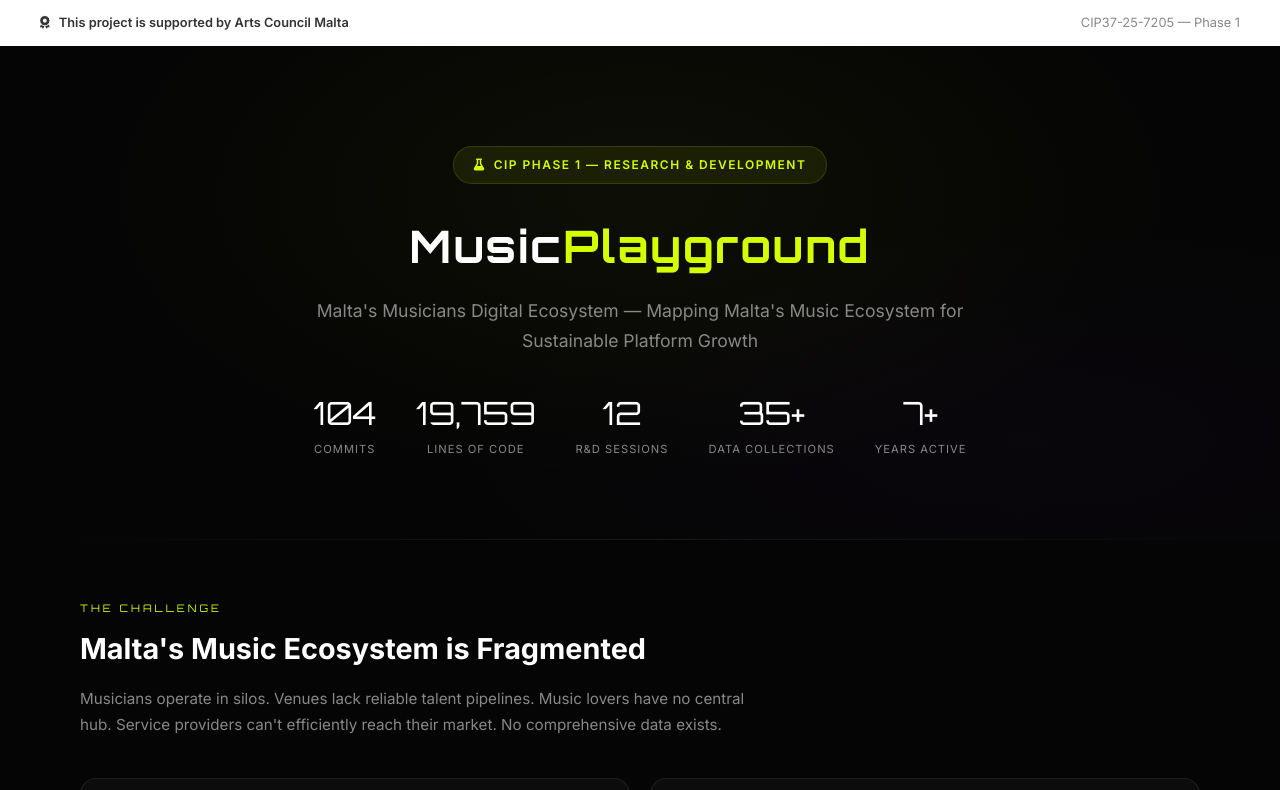
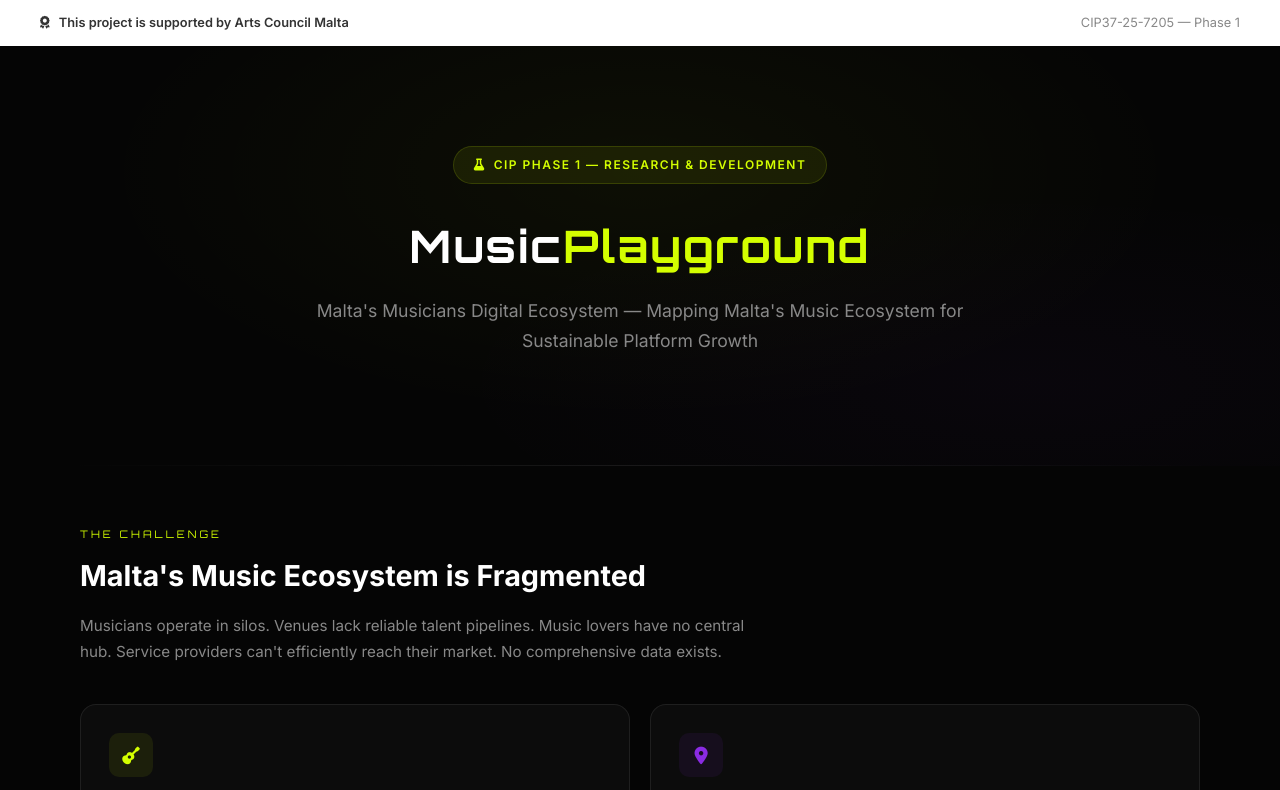
Before and after one commit to trueAIconnection/musicplayground, a plain HTML site: page index.html in a window 1280 px wide. Shown: the top 790 px of the page. Drawn offline with Linux system fonts and the light colour scheme.

Commit message:
Add screenshots, remove hero metrics, fix URL encoding

```diff
--- a/index.html
+++ b/index.html
@@ -474,12 +474,6 @@
         <div class="hero-badge"><i class="fas fa-flask"></i> CIP Phase 1 — Research & Development</div>
         <h1>Music<span>Playground</span></h1>
         <p class="subtitle">Malta's Musicians Digital Ecosystem — Mapping Malta's Music Ecosystem for Sustainable Platform Growth</p>
-        <div class="hero-stats">
-            <div class="hero-stat"><div class="hs-val">104</div><div class="hs-label">Commits</div></div>
-            <div class="hero-stat"><div class="hs-val">19,759</div><div class="hs-label">Lines of Code</div></div>
-            <div class="hero-stat"><div class="hs-val">12</div><div class="hs-label">R&D Sessions</div></div>
-            <div class="hero-stat"><div class="hs-val">35+</div><div class="hs-label">Data Collections</div></div>
-            <div class="hero-stat"><div class="hs-val">7+</div><div class="hs-label">Years Active</div></div>
         </div>
     </section>
 
@@ -1031,9 +1025,9 @@
     <script>
         // Auto-load screenshots when files exist in media/screenshots/
         const screenshotMap = {
-            'screenshot-old-site': 'media/screenshots/Old website -MUSICPLAYGROUND-MALTA-Music︱Events︱Community-02-18-2026_08_28_PM.png',
-            'screenshot-old-2': 'media/screenshots/old website-web9.png',
-            'screenshot-new-site': 'media/screenshots/homepage 1-MusicPlayground-The-Pulse-of-The-Underground-03-25-2026_01_02_AM.png',
+            'screenshot-old-site': 'media/screenshots/Old%20website%20-MUSICPLAYGROUND-MALTA-Music%EF%B8%B1Events%EF%B8%B1Community-02-18-2026_08_28_PM.png',
+            'screenshot-old-2': 'media/screenshots/old%20website-web9.png',
+            'screenshot-new-site': 'media/screenshots/homepage%201-MusicPlayground-The-Pulse-of-The-Underground-03-25-2026_01_02_AM.png',
             'screenshot-new-2': 'media/screenshots/homepage2-MusicPlayground-The-Pulse-of-The-Underground-03-25-2026_01_03_AM.png',
             'screenshot-directory': 'media/screenshots/Artist-Directory-Music-Playground-03-25-2026_12_16_AM.png',
             'screenshot-events': 'media/screenshots/All-Events-Music-Playground-03-25-2026_01_03_AM.png',
```
Also changed, not shown: media/screenshots/old website-web9.png (added), 6 other files.
